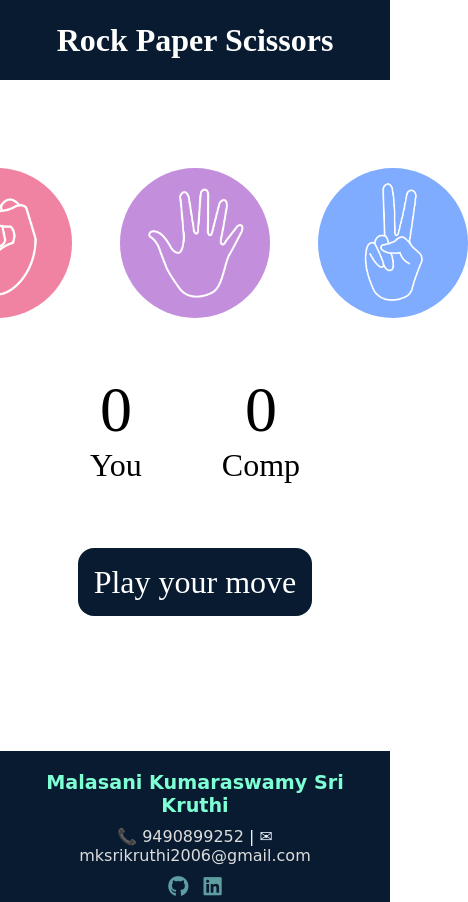
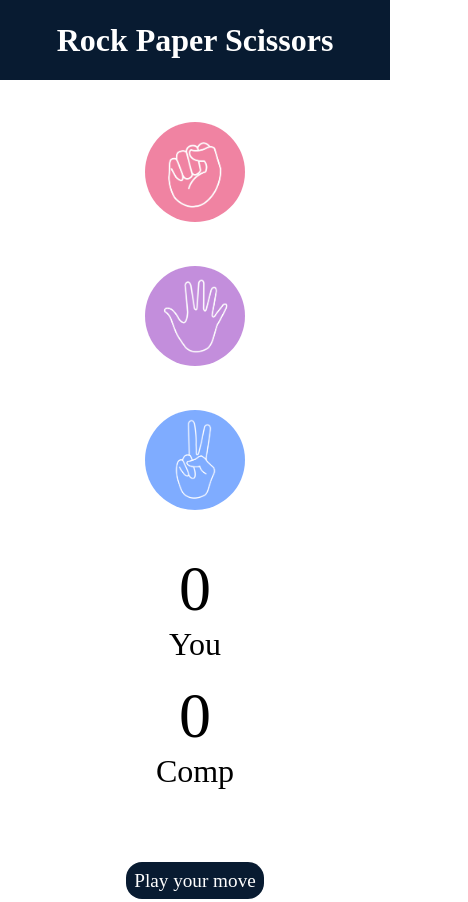
Before and after one commit to SriKruthi2006/Rock-Paper-Scissors, a plain HTML site: page index.html in a window 390 px wide. Shown: the top 902 px of the page, 468 px wide, since content can reach past the window. Drawn offline with Linux system fonts and the light colour scheme.

Commit message:
Update style.css

```diff
--- a/style.css
+++ b/style.css
@@ -11,14 +11,15 @@ h1{
     line-height: 5rem;
 }
 
-.choice{
-    height: 165px;
-    width: 165px;
+.choice {
+    height: 20vw;
+    width: 20vw;
+    max-width: 165px;
+    max-height: 165px;
     border-radius: 50%;
     display: flex;
     justify-content: center;
     align-items: center;
-
 }
 
 .choice:hover{
@@ -27,8 +28,8 @@ h1{
 }
 
 img{
-    height: 150px;
-    width: 150px;
+     height: 90%;
+    width: 90%;
     object-fit: cover;
     border-radius: 50%;
 }
@@ -118,3 +119,31 @@ img{
         margin: 0 5px;
     }
 }
+@media (max-width: 600px) {
+    .choices {
+        flex-direction: column;
+        gap: 1.5rem;
+        margin-top: 2rem;
+    }
+
+    .choice {
+        height: 120px;
+        width: 120px;
+    }
+
+    img {
+        height: 100px;
+        width: 100px;
+    }
+
+    .score-board {
+        flex-direction: column;
+        gap: 1rem;
+        margin-top: 2rem;
+    }
+
+    #msg {
+        font-size: 1.2rem;
+        padding: 0.5rem;
+    }
+}
```
